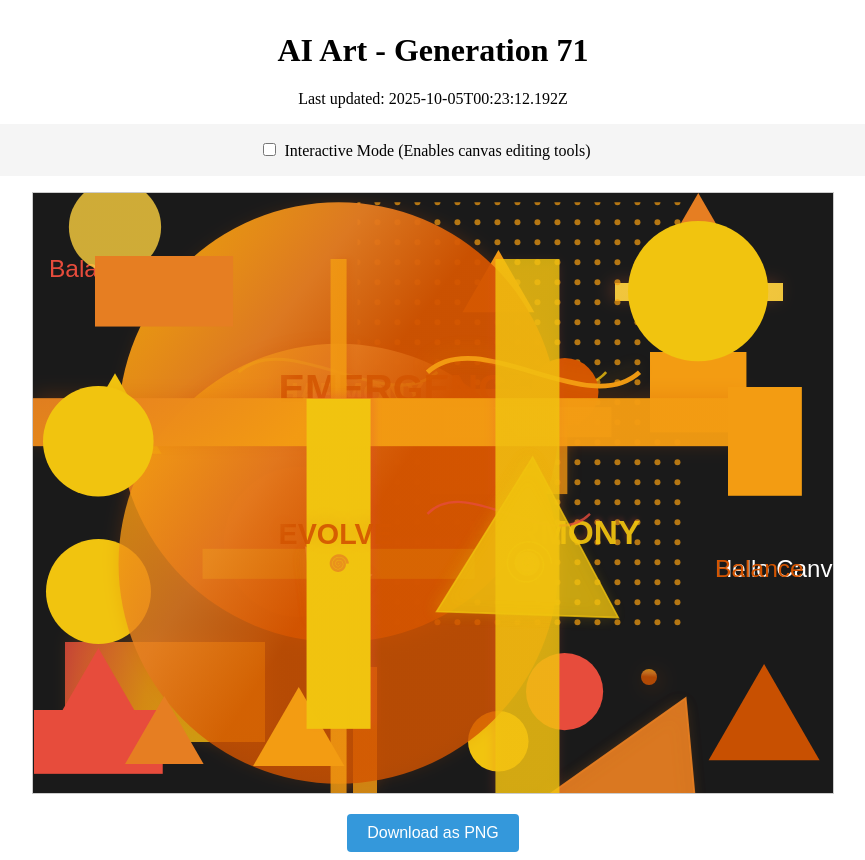
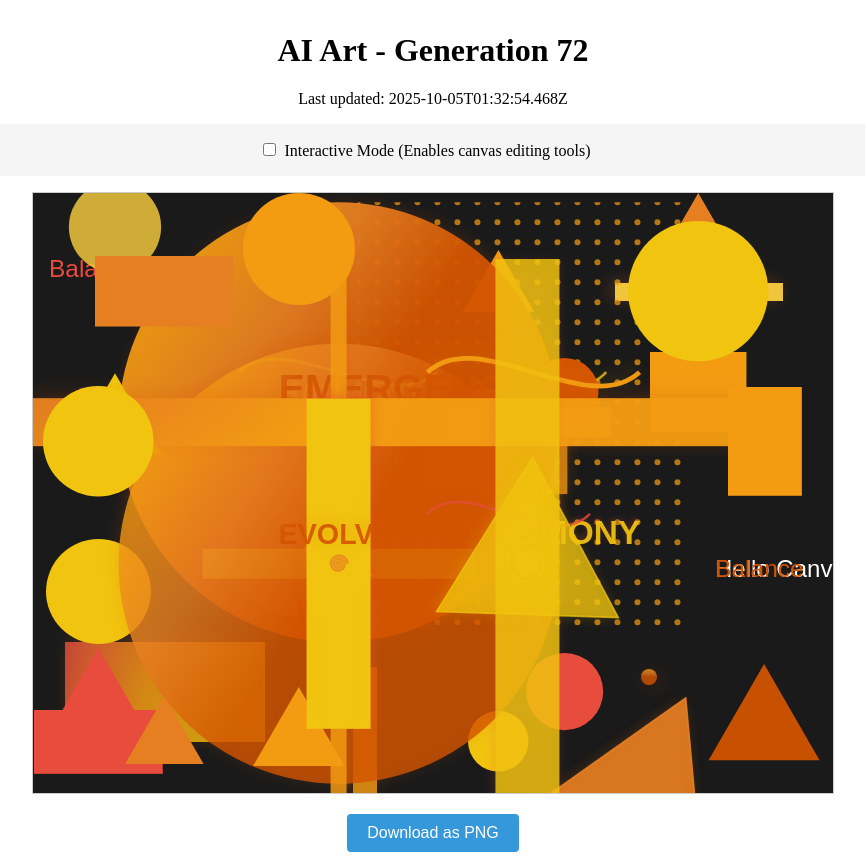
Before and after one commit to mcclowes/ai-art, a React (Vite) app: page / in a window 1280 px wide. Shown: the whole page, without its empty margins (207-1072 px from the left). Built offline with nearby package versions, Linux system fonts and the light colour scheme.

Commit message:
Improve artwork - Generation 72

```diff
--- a/src/artwork-state.ts
+++ b/src/artwork-state.ts
@@ -939,9 +939,17 @@ export const artworkState: ArtworkState = {
       "size": 45.34537397374876,
       "fillStyle": "#e67e22",
       "id": "triangle_1759619123145"
+    },
+    {
+      "type": "circle",
+      "x": 265.97772540337854,
+      "y": 55.97772540337853,
+      "radius": 55.97772540337853,
+      "fillStyle": "#f39c12",
+      "id": "circle_1759627974468"
     }
   ],
-  "generation": 71,
-  "lastUpdated": "2025-10-05T00:23:12.192Z",
+  "generation": 72,
+  "lastUpdated": "2025-10-05T01:32:54.468Z",
   "cycleStarted": "2025-10-02T02:29:58.080Z"
 };
```
